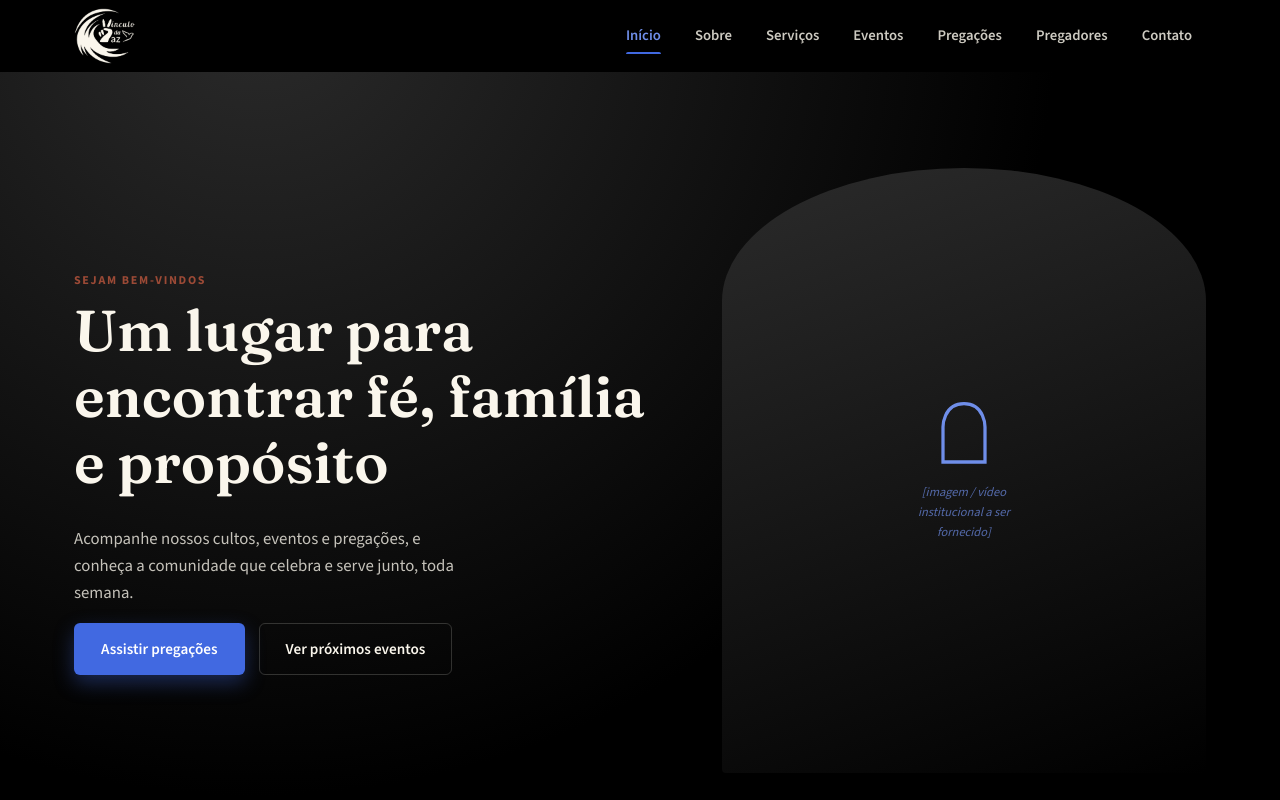
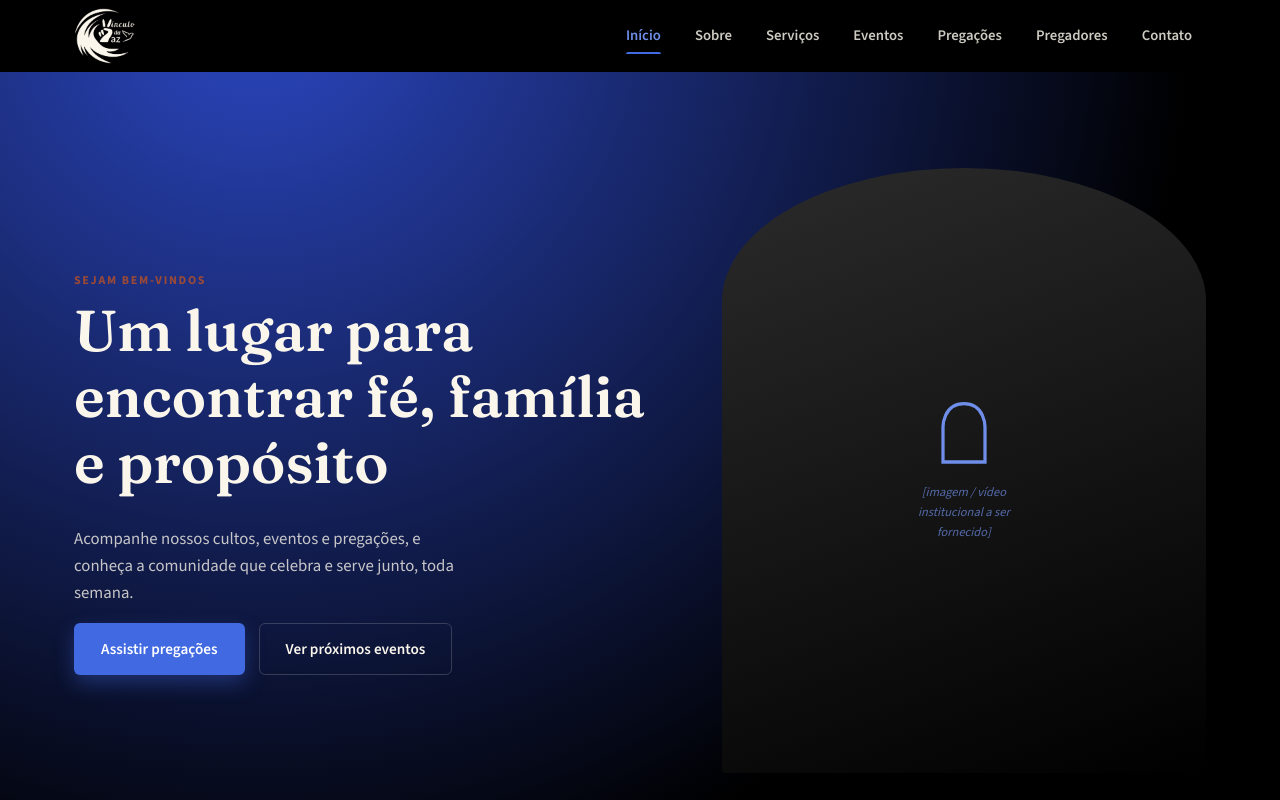
Before and after one commit to Bruno-CPM/igreja-site, a React (Create React App) app in the folder frontend/: page / in a window 1280 px wide. Shown: the top 800 px of the page. Built offline with nearby package versions, Linux system fonts and the light colour scheme; no server answers.

Commit message:
Give hero background a royal blue gradient
Swaps the navy/black radial gradient behind the homepage welcome
message for a royal blue fade into black.

```diff
--- a/frontend/src/pages/Home.css
+++ b/frontend/src/pages/Home.css
@@ -1,5 +1,5 @@
 .hero {
-  background: radial-gradient(circle at 20% -10%, var(--navy-soft), var(--navy-deep) 60%);
+  background: radial-gradient(circle at 20% -10%, #2b47c2, var(--navy-deep) 70%);
   color: var(--linen);
   padding: 96px 0 80px;
 }
```
